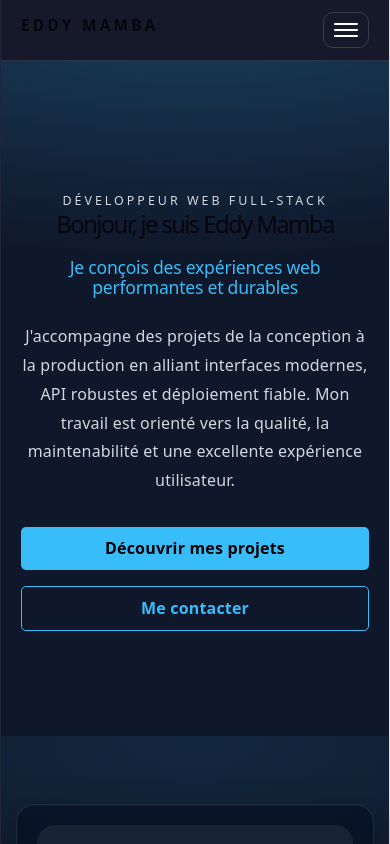
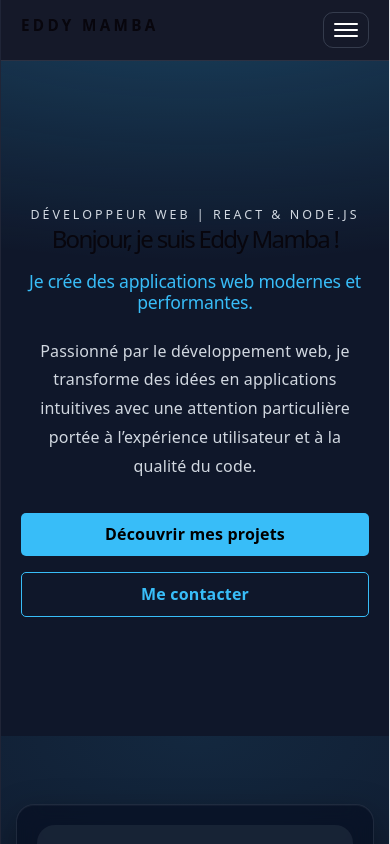
Before and after one commit to EddyMamba/portfolio, a React (Vite) app: page / in a window 390 px wide. Shown: the top 844 px of the page. Built offline with nearby package versions, Linux system fonts and the light colour scheme.

Commit message:
feat(hero): update responsive layout and styling

```diff
--- a/src/Hero.jsx
+++ b/src/Hero.jsx
@@ -3,16 +3,21 @@ function Hero() {
     <section id="home" className="hero">
 
       <div className="hero-content">
-        <p className="hero-eyebrow">Développeur Web Full-stack</p>
-        <h1>Bonjour, je suis Eddy Mamba</h1>
-        <h2>Je conçois des expériences web performantes et durables</h2>
-        <p>
-          J'accompagne des projets de la conception à la production en alliant
-          interfaces modernes, API robustes et déploiement fiable. Mon travail est
-          orienté vers la qualité, la maintenabilité et une excellente expérience
-          utilisateur.
-        </p>
+        <p className="hero-eyebrow">
+  Développeur Web | React & Node.js
+</p>
 
+<h1>Bonjour, je suis Eddy Mamba !</h1>
+
+<h2>
+  Je crée des applications web modernes et performantes.
+</h2>
+
+<p>
+  Passionné par le développement web, je transforme des idées
+  en applications intuitives avec une attention particulière
+  portée à l’expérience utilisateur et à la qualité du code.
+</p>
         <div className="hero-buttons">
           <a href="#projects" className="btn">
             Découvrir mes projets
```
